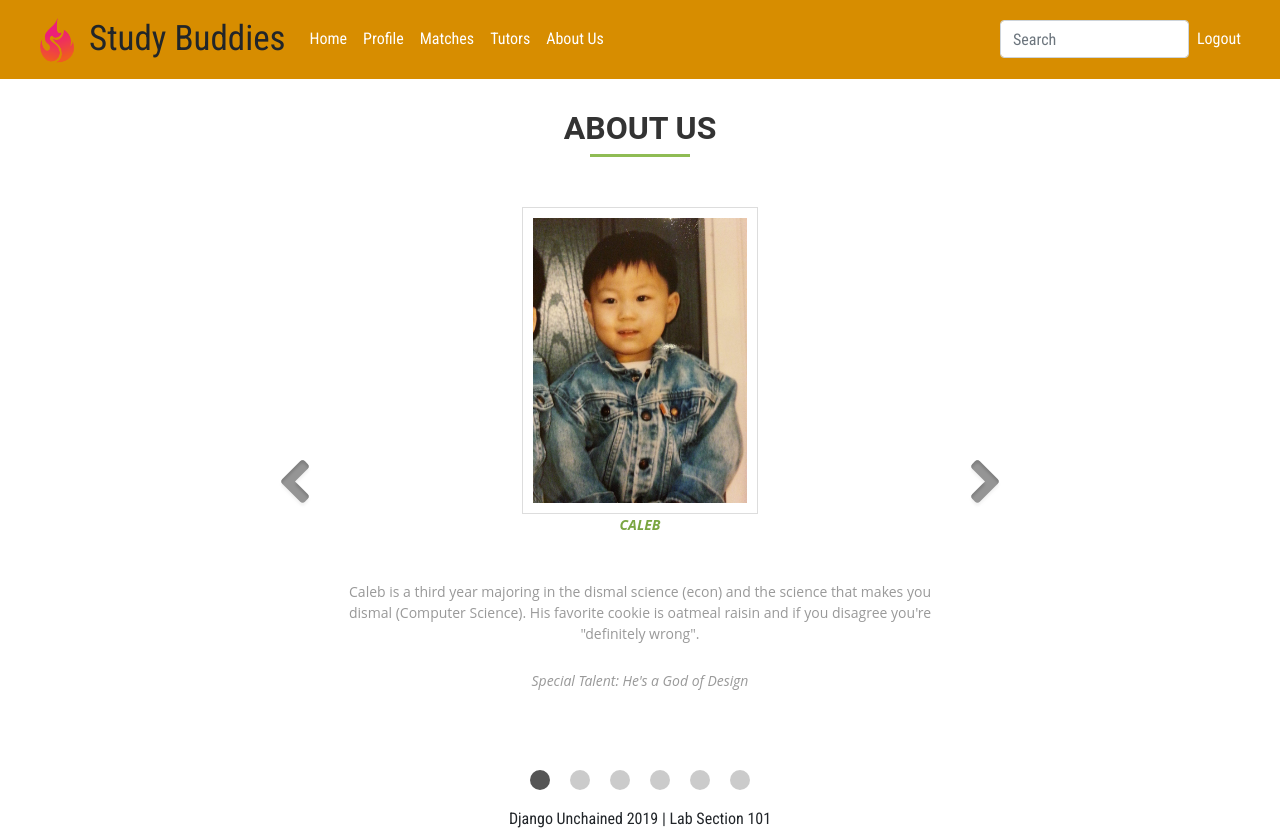
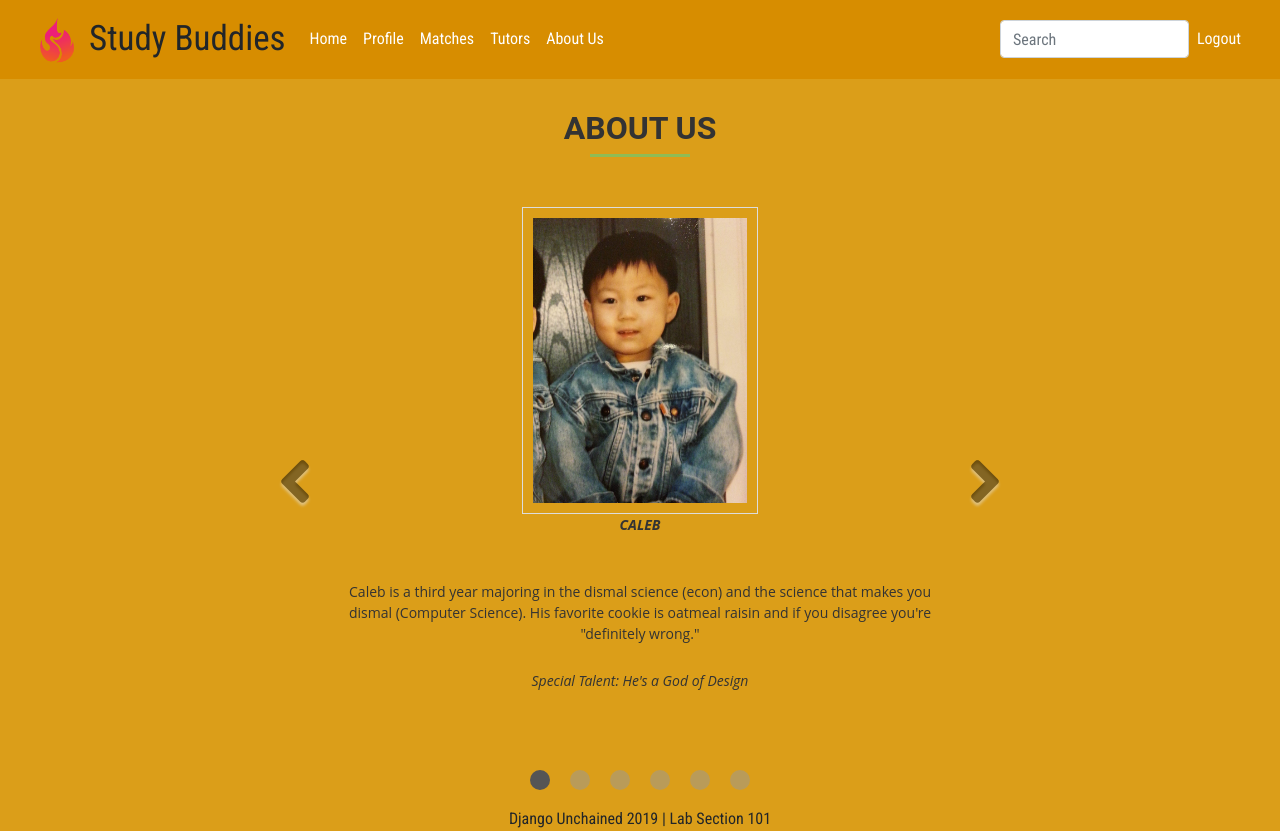
Before and after one commit to thejimster82/SkillMatch, a Django app: page /about_us/ in a window 1280 px wide. Run offline with Django 3.2, Linux system fonts and the light colour scheme; the visitor is signed in with stand-in values (Sample User, id 1); data comes from the database, SQL or seed files in the repository; parts of the project's set-up code (start-up, migrations or seed data) failed here and were passed over; some libraries are stand-ins or nearby versions.

Commit message:
add functionality to delete match button in matches tab.  Make background consistent between all pages.  Fix grammatical errors in About Us page

```diff
--- a/matching/templates/matching/about_us.html
+++ b/matching/templates/matching/about_us.html
@@ -42,7 +42,7 @@
 		}
 
 		.carousel .item {
-			color: #999;
+			color: #333; /* old val: #999 */
 			font-size: 14px;
 			text-align: center;
 			overflow: hidden;
@@ -82,7 +82,7 @@
 
 		.carousel .overview b {
 			text-transform: uppercase;
-			color: #7AA641;
+			color: #333; /* old val: 7AA641 */
 		}
 
 		.carousel .carousel-control {
@@ -148,7 +148,7 @@
 							science
 							that makes you dismal (Computer Science). His favorite cookie is oatmeal raisin and if you
 							disagree
-							you're "definitely wrong".</p>
+							you're "definitely wrong."</p>
 						<p class="overview">Special Talent: He's a God of Design</p>
 					</div>
 					<div class="item carousel-item">
@@ -188,7 +188,7 @@
 						<p class="testimonial">Mark is a third year majoring in Computer Science and minoring in
 							Business.
 							He hates Django, and is the only member of the team who has ever bailed hay.
-							In his free time he enjoys watching Tom Brady embarass DBs.</p>
+							In his free time he enjoys watching Tom Brady embarrass DBs.</p>
 						<p class="overview">Special Talent: None yet seen</p>
 					</div>
 					<div class="item carousel-item">
--- a/matching/templates/matching/base.html
+++ b/matching/templates/matching/base.html
@@ -39,6 +39,11 @@
 </head>
 
 <body>
+        <style type="text/css">
+			body{
+				background: #db9e19;
+			}
+		</style>
     <nav class="navbar navbar-expand-lg" style="background-color: #d78d00;">
         <div class="container-fluid">
             <a href="/home" class="navbar-brand"
--- a/matching/templates/matching/home.html
+++ b/matching/templates/matching/home.html
@@ -4,6 +4,7 @@
 
 {% block content %}
 <div class="justify-content-center">
+
 	{% if user.is_authenticated %}
 	{% if finished is True %}
 	<h5 style="text-align: center; margin-top: 4rem">No more available matches.</h5>
--- a/matching/templates/matching/matches.html
+++ b/matching/templates/matching/matches.html
@@ -12,6 +12,8 @@
 {% block content %}
 {% for match in matches_list %}
 <div class="container" style="height: 200px">
+
+
     <div class="card h-100" style="margin-top: 1em">
         <a style="text-decoration: none; color:inherit;" href="{% url 'profile' match.to_user.username %}">
             <div class="row no-gutters">
@@ -41,7 +43,7 @@
                                     {% csrf_token %}
                                     <input type="hidden" value="{{ match.to_user.username }}" name="r_id">
                                     <input class="btn-danger btn mt-0 mb-3" type="submit" value="Delete Match"
-                                        name="delete">
+                                        name="Delete Match">
                                 </form>
                             </div>
                         </div>
--- a/matching/templates/matching/profile.html
+++ b/matching/templates/matching/profile.html
@@ -8,9 +8,7 @@
 
 <div class="container emp-profile">
     <style type="text/css">
-        body{
-            background: -webkit-linear-gradient(left, #0099cc, #b3ecff);
-        }
+
         .emp-profile{
             padding: 3%;
             margin-top: 3%;
--- a/matching/views.py
+++ b/matching/views.py
@@ -64,6 +64,7 @@ def home(request):
     })
 
 
+
 @login_required
 def matches(request):
     user = User.objects.get(username=request.user.username)
@@ -75,6 +76,12 @@ def matches(request):
         if match_exists(user, match.to_user):
             match_filter.append(Q(to_user=match.to_user))
     valid_matches = all_matches.filter(reduce(operator.ior, match_filter))
+
+    if request.method == 'POST':
+        seconduser = User.objects.get(username=request.POST['r_id'])
+        if 'Delete Match' in request.POST:
+            MatchesTable.objects.edit(from_user=user, to_user=seconduser, like=False)
+            MatchesTable.save()
 
     return render(request, 'matches.html', {
         'matches_list': valid_matches,
```
